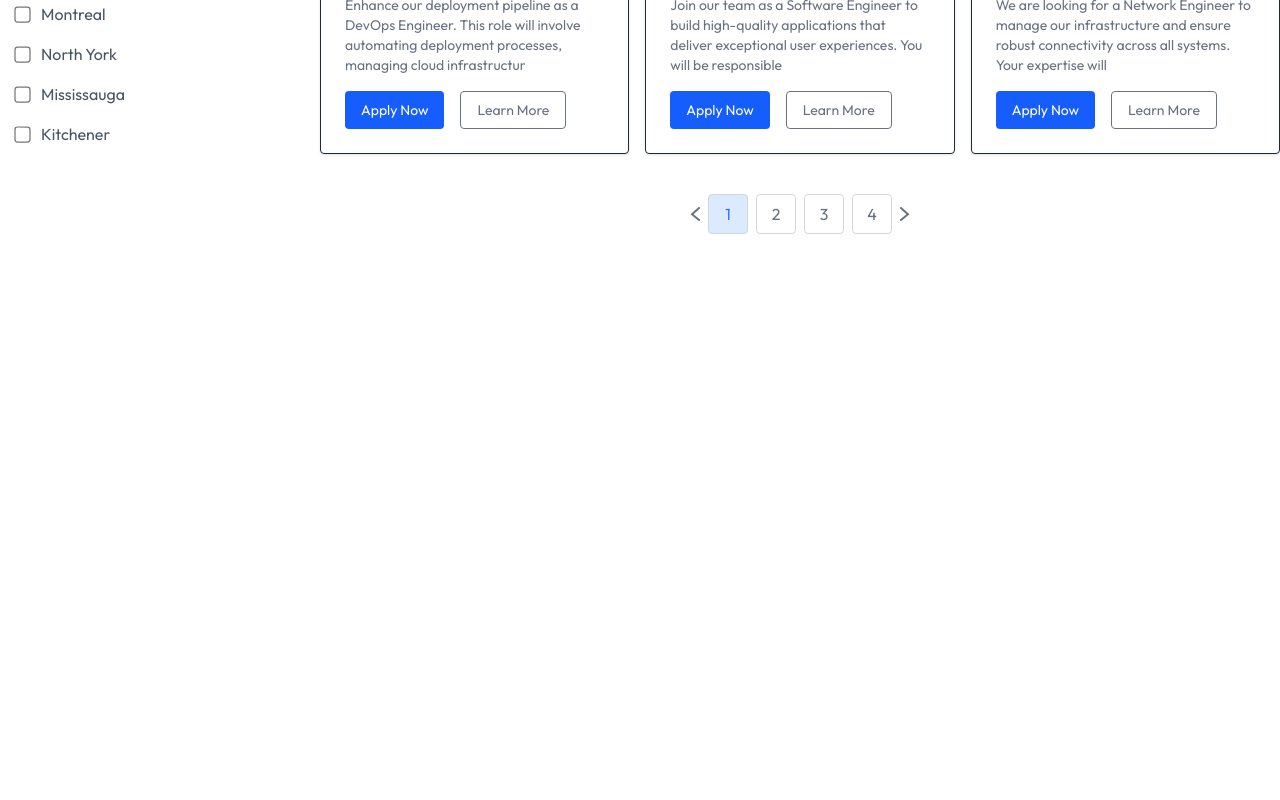
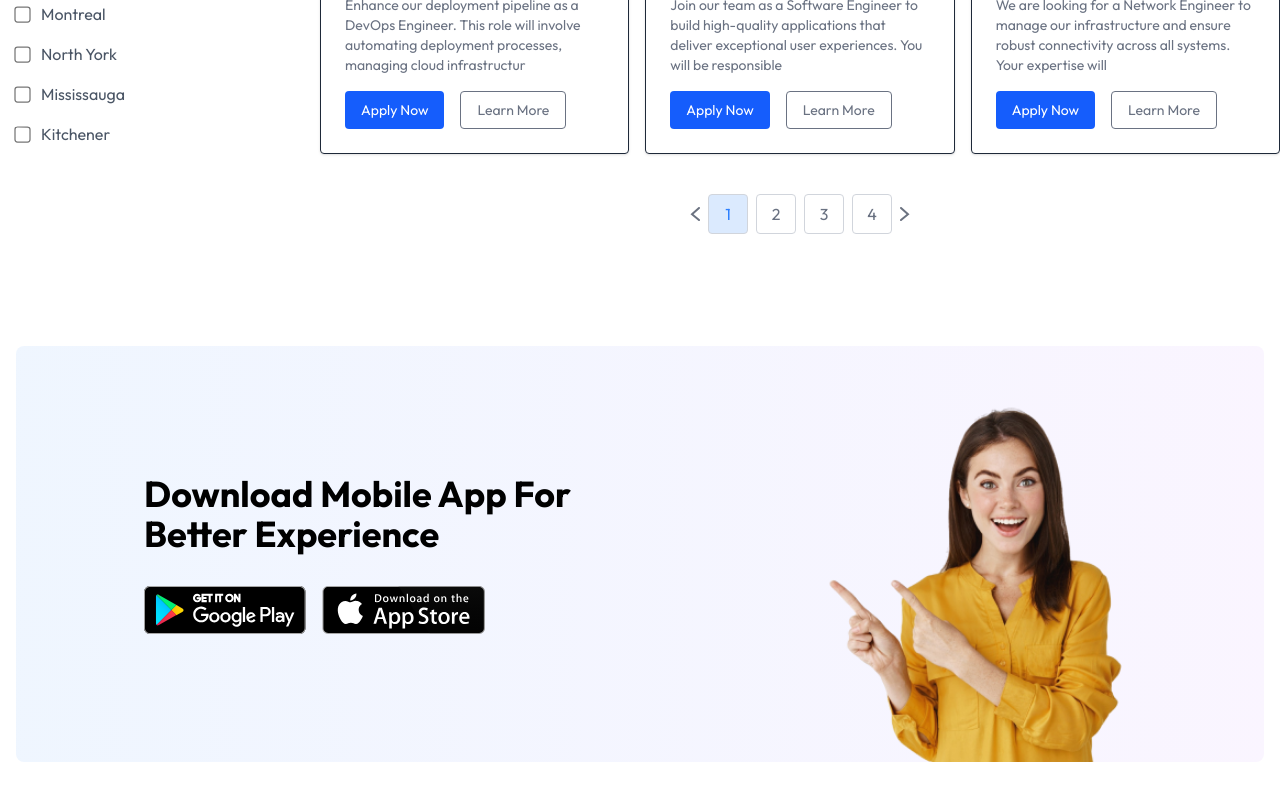
Before and after one commit to bhupeshk3014/jobhub, a React (Vite) app in the folder client/: page / in a window 1280 px wide. Shown: the part 1144-1944 px from the top of the page. Before the commit the page ends 1410 px from the top, so only its background shows below. Built offline with nearby package versions, Linux system fonts and the light colour scheme; no server answers.

Commit message:
Added App Download Banner

```diff
--- /dev/null
+++ b/client/src/components/AppDownload.jsx
@@ -0,0 +1,25 @@
+import React from 'react'
+import { assets } from '../assets/assets'
+
+const AppDownload = () => {
+  return (
+    <div className='container px-4 2xl:px-20 mx-auto my-20'>
+        <div className='relative bg-gradient-to-r from-blue-50 to-purple-50 p-12 sm:p-24 lg:p-32 rounded-lg'>
+            <div>
+                <h1 className='text-2xl sm:text-4xl font-bold mb-8 max-w-md'>Download Mobile App For Better Experience</h1>
+                <div className='flex gap-4'>
+                    <a href="#" className='inlne-block'>
+                        <img className='h-12' src={assets.play_store} alt="" />
+                    </a>
+                    <a href="#" className='inlne-block'>
+                        <img className='h-12' src={assets.app_store} alt="" />
+                    </a>
+                </div>
+            </div>
+            <img className='absolute w-80 right-0 bottom-0 mr-32 max-lg:hidden' src={assets.app_main_img} alt="" />
+        </div>
+    </div>
+  )
+}
+
+export default AppDownload
--- a/client/src/pages/Home.jsx
+++ b/client/src/pages/Home.jsx
@@ -2,6 +2,7 @@
 import Navbar from '../components/Navbar.jsx'
 import Hero from '../components/Hero.jsx'
 import JobListing from '../components/JobListing.jsx'
+import AppDownload from '../components/AppDownload.jsx'
 
 const Home = () => {
   return (
@@ -9,6 +10,7 @@
       <Navbar />
       <Hero />
       <JobListing />
+      <AppDownload />
     </div>
   )
 }
```
